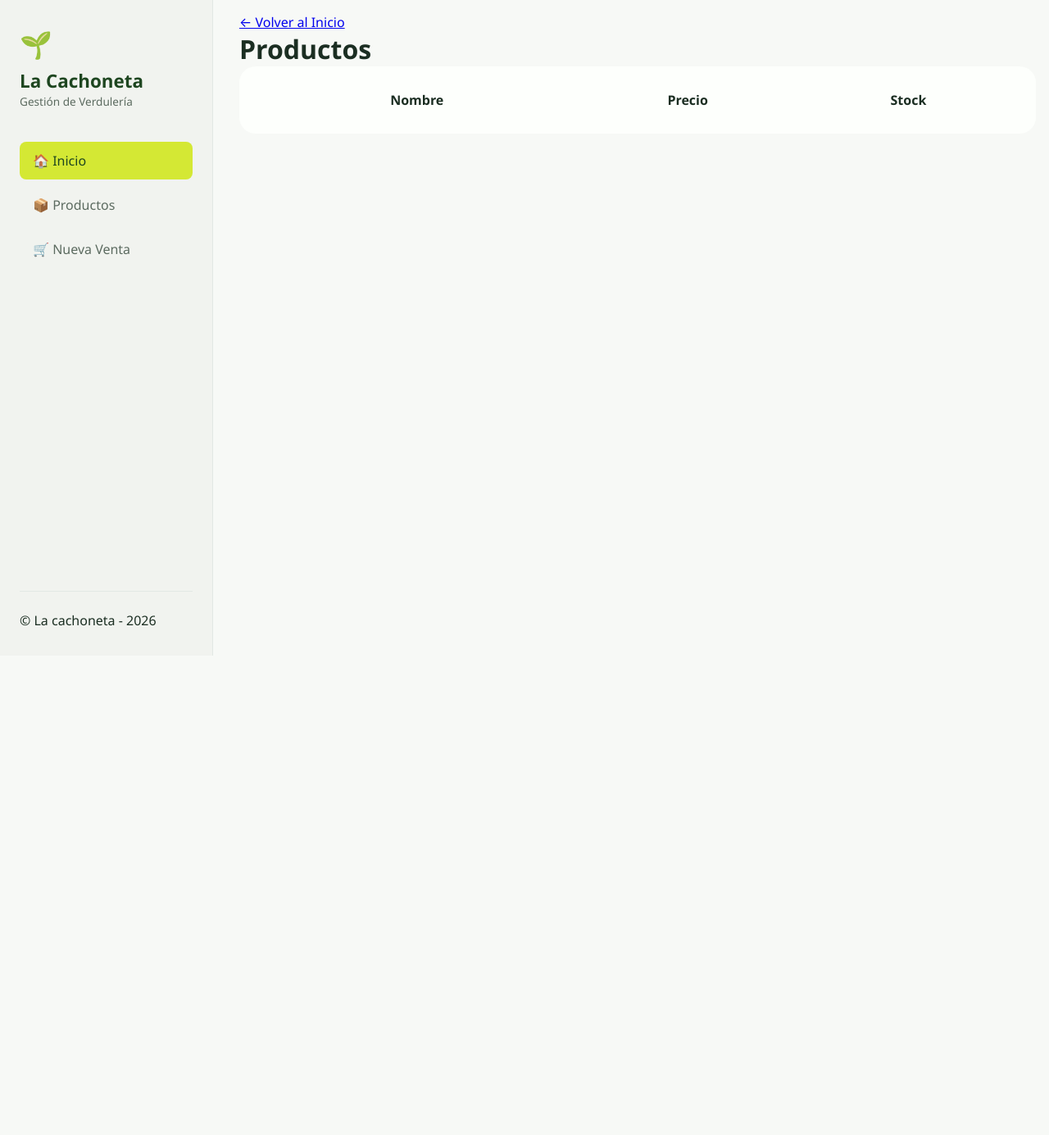
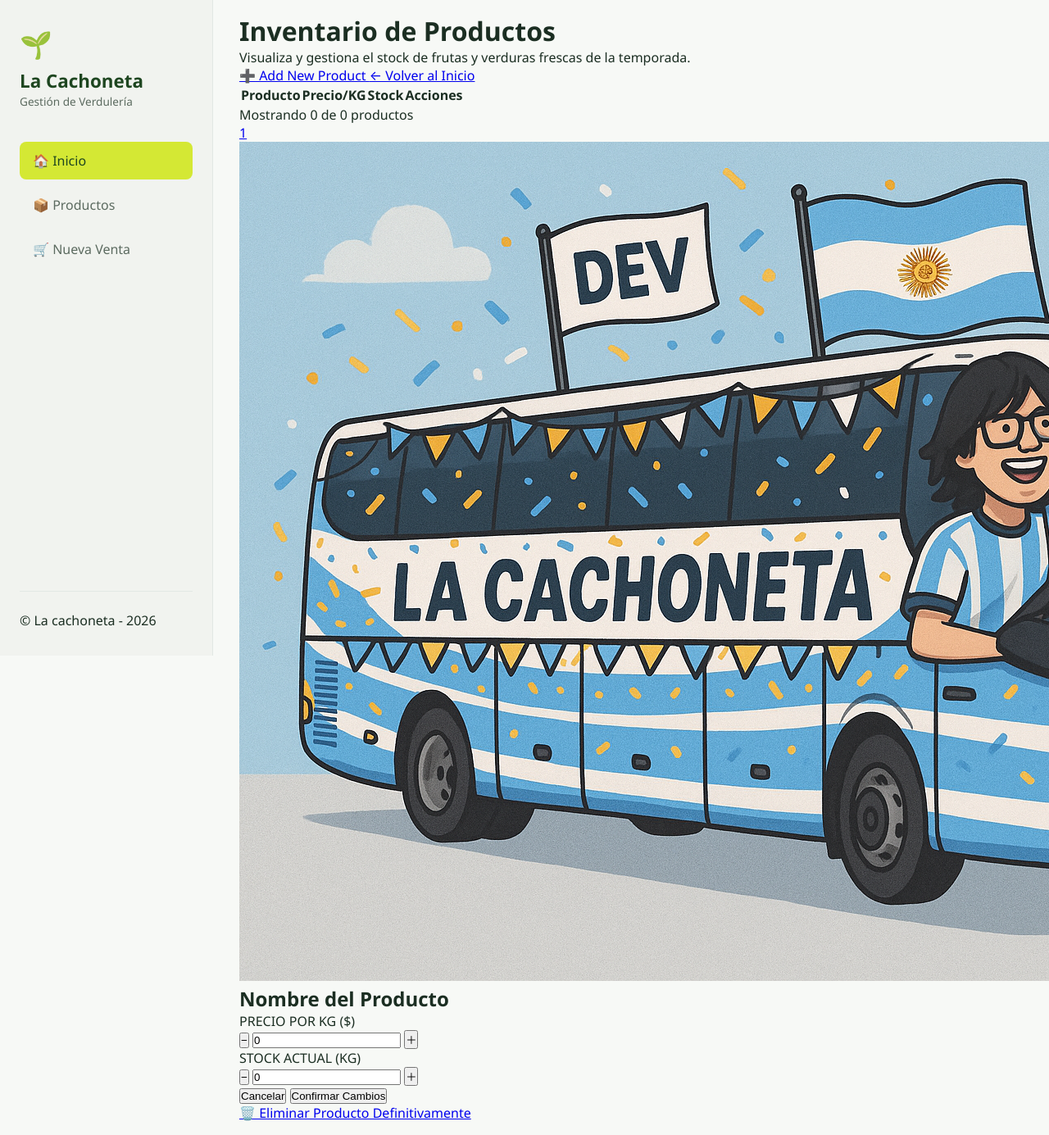
Before and after one commit to HotCode2025/la-cachoneta-tercer-semestre, a Flask app: page /productos in a window 1280 px wide; the page is wider, and only the part inside the window is pictured. Shown: that part at 82% size. Before the commit the page ends 800 px from the top of that part, so only its background shows below. Run offline with Flask 3, Linux system fonts and the light colour scheme; data that the repository does not hold is empty.

Commit message:
agrega estilos para el template productos

```diff
--- a/Programacion III/Python/ProyectoIntegrador/templates/productos.html
+++ b/Programacion III/Python/ProyectoIntegrador/templates/productos.html
@@ -1,26 +1,150 @@
 {% extends 'base.html' %}
+
 {% block title %}Lista de productos{% endblock %}
-{%block content %}
-<a href="/" class="nav-link">&larr; Volver al Inicio</a>
 
-<h1>Productos</h1>
-<div class="card">
-  <table>
-    <tr>
-      <th>Nombre</th>
-      <th>Precio</th>
-      <th>Stock</th>
-    </tr>
+{% block styles %}
+<link rel="stylesheet" href="{{ url_for('static', filename='css/productos.css') }}">
+{% endblock %}
 
-    {% for p in productos %}
+{% block content %}
+<div class="inventario-page-wrapper">
 
-    <tr>
-      <td>{{ p.nombre }}</td>
-      <td>${{ p.precio }}</td>
-      <td>{{ p.stock }}</td>
-    </tr>
+  <div class="inventario-header">
+    <div class="header-text">
+      <h1>Inventario de Productos</h1>
+      <p>Visualiza y gestiona el stock de frutas y verduras frescas de la temporada.</p>
+    </div>
 
-    {% endfor %}
-  </table>
+    <div class="header-actions-right">
+      <a href="{{ url_for('agregar_producto') }}" class="btn-add-product">
+        <span>➕</span> Add New Product
+      </a>
+      <a href="{{ url_for('index') }}" class="nav-link-back">&larr; Volver al Inicio</a>
+    </div>
+  </div>
+
+  <div class="inventario-container">
+
+    <div class="main-table-wrapper">
+      <div class="table-card">
+        <table class="inventario-table">
+          <thead>
+            <tr>
+              <th>Producto</th>
+              <th>Precio/KG</th>
+              <th>Stock</th>
+              <th class="text-center hide-mobile">Acciones</th>
+            </tr>
+          </thead>
+          <tbody>
+            {% for p in productos %}
+            <tr class="product-row" data-id="VEG-{{ "%03d" | format(loop.index + (current_page - 1) * 6) }}" data-nombre="{{ p.nombre }}" data-precio="{{ p.precio }}" data-stock="{{ p.stock }}">
+              <td>
+                <div class="product-info-cell">
+                  <div class="product-img-wrapper">
+                    <img src="/static/img/cachoneta.png" alt="{{ p.nombre }}">
+                  </div>
+                  <div class="product-meta">
+                    <span class="product-name">{{ p.nombre }}</span>
+                  </div>
+                </div>
+              </td>
+
+              <td class="price-cell">${{ p.precio }}</td>
+
+              <td>
+                {% if p.stock == 0 %}
+                <div class="stock-status status-out" data-status="out">
+                  <span class="status-dot"></span> <span class="status-text">Sin Stock</span>
+                </div>
+                {% elif p.stock <= 5 %}
+                  <div class="stock-status status-low" data-status="low">
+                    <span class="status-dot"></span> <span class="status-text">Bajo Stock</span> <small>({{ p.stock }} kg)</small>
+                  </div>
+                {% else %}
+                  <div class="stock-status status-in" data-status="in">
+                    <span class="status-dot"></span> <span class="status-text">En Stock</span> <small>({{ p.stock }} kg)</small>
+                  </div>
+                {% endif %}
+              </td>
+
+              <td class="text-center hide-mobile">
+                <div class="actions-wrapper">
+                  <button type="button" class="action-btn edit-btn" title="Editar">✏️</button>
+                  <a href="{{ url_for('eliminar_producto', nombre=p.nombre) }}" class="action-btn delete-btn" title="Eliminar" onclick="return confirm('¿Seguro querés eliminar este producto?');">🗑️</a>
+                </div>
+              </td>
+            </tr>
+            {% endfor %}
+          </tbody>
+        </table>
+
+        <div class="table-footer">
+          <span>Mostrando {{ productos | length }} de {{ total_count }} productos</span>
+          <div class="pagination-sim">
+            {% if current_page > 1 %}
+              <a href="{{ url_for('mostrar_productos', page=current_page - 1) }}" class="pag-btn">&lt;</a>
+            {% endif %}
+
+            {% for page_num in range(1, total_pages + 1) %}
+              <a href="{{ url_for('mostrar_productos', page=page_num) }}" class="pag-btn {% if page_num == current_page %}active{% endif %}">{{ page_num }}</a>
+            {% endfor %}
+
+            {% if current_page < total_pages %}
+              <a href="{{ url_for('mostrar_productos', page=current_page + 1) }}" class="pag-btn">&gt;</a>
+            {% endif %}
+          </div>
+        </div>
+      </div>
+    </div>
+
+    <div class="action-drawer" id="actionDrawer">
+      <div class="drawer-overlay" id="drawerOverlay"></div>
+      <div class="drawer-content">
+        <div class="drawer-handle"></div>
+
+        <div class="drawer-product-header">
+          <div class="drawer-img-wrapper">
+            <img id="drawerProductImg" src="/static/img/cachoneta.png" alt="">
+          </div>
+          <div class="drawer-meta">
+            <h2 id="drawerProductName">Nombre del Producto</h2>
+          </div>
+        </div>
+
+        <div id="drawerAlertContainer"></div>
+
+        <div class="drawer-section">
+          <label class="section-label">PRECIO POR KG ($)</label>
+          <div class="quantity-counter">
+            <button type="button" class="counter-btn" id="priceMinusBtn">−</button>
+            <input type="number" id="priceInput" value="0" min="1">
+            <button type="button" class="counter-btn" id="pricePlusBtn">＋</button>
+          </div>
+        </div>
+
+        <div class="drawer-section">
+          <label class="section-label">STOCK ACTUAL (KG)</label>
+          <div class="quantity-counter">
+            <button type="button" class="counter-btn" id="stockMinusBtn">−</button>
+            <input type="number" id="stockInput" value="0" min="0">
+            <button type="button" class="counter-btn" id="stockPlusBtn">＋</button>
+          </div>
+        </div>
+
+        <div class="drawer-actions">
+          <button type="button" class="btn-drawer btn-drawer-cancel" id="closeDrawerBtn">Cancelar</button>
+          <button type="button" class="btn-drawer btn-drawer-confirm" id="confirmDrawerBtn">Confirmar Cambios</button>
+        </div>
+
+        <div class="drawer-danger-zone">
+          <a href="#" id="drawerDeleteLink" class="btn-drawer-delete" onclick="return confirm('¿Seguro querés eliminar este producto?');">🗑️ Eliminar Producto Definitivamente</a>
+        </div>
+      </div>
+    </div>
+
+  </div>
 </div>
+
+<script src="{{ url_for('static', filename='js/productos.js') }}"></script>
 {% endblock %}
```
